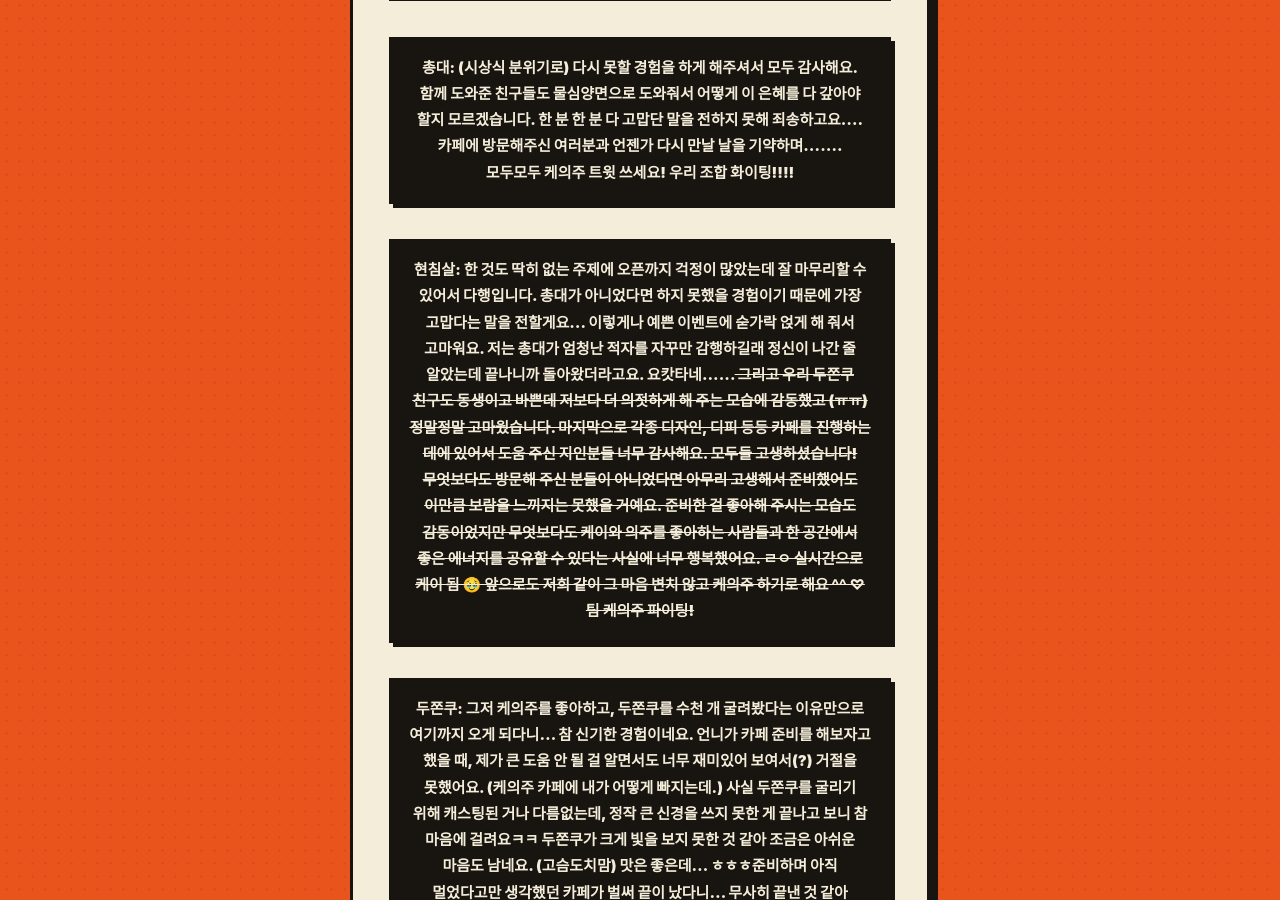
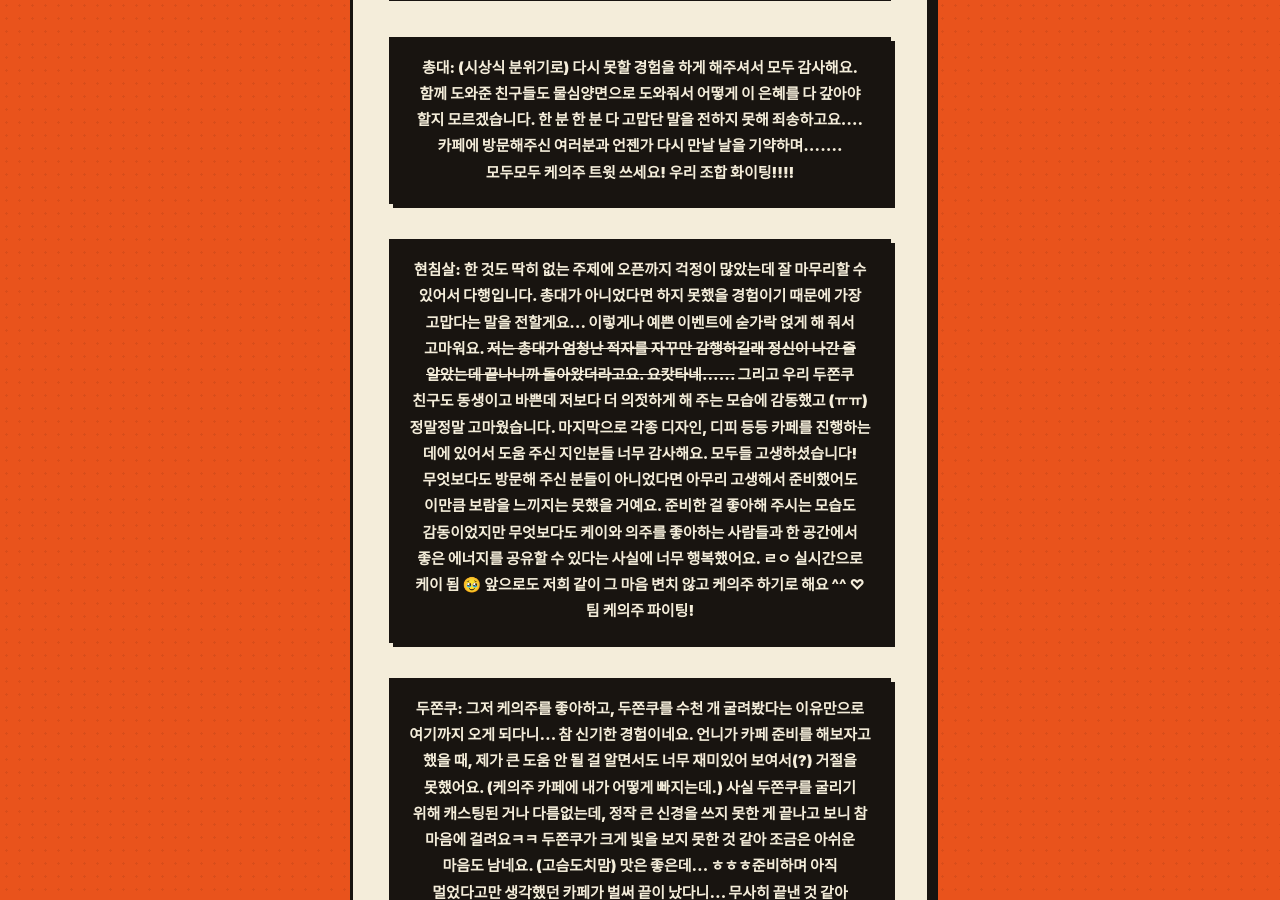
Before and after one commit to limitedpairing/blog, a Jekyll site: the page built from index.html, in a window 1280 px wide and 900 px high, scrolled down 16121 px. Built offline with Jekyll 4.4.1, drawn with Linux system fonts in a browser that asks for light colours; some web fonts are replaced.

```diff
--- a/index.html
+++ b/index.html
@@ -179,7 +179,7 @@
   {% include photo.html file="028.jpg" caption="모두 수고했어요 🍺" %}
 
   <p class="signoff">총대: (시상식 분위기로) 다시 못할 경험을 하게 해주셔서 모두 감사해요. 함께 도와준 친구들도 물심양면으로 도와줘서 어떻게 이 은혜를 다 갚아야 할지 모르겠습니다. 한 분 한 분 다 고맙단 말을 전하지 못해 죄송하고요…. 카페에 방문해주신 여러분과 언젠가 다시 만날 날을 기약하며……. 모두모두 케의주 트윗 쓰세요! 우리 조합 화이팅!!!!</p>
-  <p class="signoff">현침살: 한 것도 딱히 없는 주제에 오픈까지 걱정이 많았는데 잘 마무리할 수 있어서 다행입니다. 총대가 아니었다면 하지 못했을 경험이기 때문에 가장 고맙다는 말을 전할게요… 이렇게나 예쁜 이벤트에 숟가락 얹게 해 줘서 고마워요. </del>저는 총대가 엄청난 적자를 자꾸만 감행하길래 정신이 나간 줄 알았는데 끝나니까 돌아왔더라고요. 요캇타네......<del> 그리고 우리 두쫀쿠 친구도 동생이고 바쁜데 저보다 더 의젓하게 해 주는 모습에 감동했고 (ㅠㅠ) 정말정말 고마웠습니다. 마지막으로 각종 디자인, 디피 등등 카페를 진행하는 데에 있어서 도움 주신 지인분들 너무 감사해요. 모두들 고생하셨습니다! 무엇보다도 방문해 주신 분들이 아니었다면 아무리 고생해서 준비했어도 이만큼 보람을 느끼지는 못했을 거예요. 준비한 걸 좋아해 주시는 모습도 감동이었지만 무엇보다도 케이와 의주를 좋아하는 사람들과 한 공간에서 좋은 에너지를 공유할 수 있다는 사실에 너무 행복했어요. ㄹㅇ 실시간으로 케이 됨 🥹 앞으로도 저희 같이 그 마음 변치 않고 케의주 하기로 해요 ^^ ♡ 팀 케의주 파이팅!</p>
+  <p class="signoff">현침살: 한 것도 딱히 없는 주제에 오픈까지 걱정이 많았는데 잘 마무리할 수 있어서 다행입니다. 총대가 아니었다면 하지 못했을 경험이기 때문에 가장 고맙다는 말을 전할게요… 이렇게나 예쁜 이벤트에 숟가락 얹게 해 줘서 고마워요. <del>저는 총대가 엄청난 적자를 자꾸만 감행하길래 정신이 나간 줄 알았는데 끝나니까 돌아왔더라고요. 요캇타네......</del> 그리고 우리 두쫀쿠 친구도 동생이고 바쁜데 저보다 더 의젓하게 해 주는 모습에 감동했고 (ㅠㅠ) 정말정말 고마웠습니다. 마지막으로 각종 디자인, 디피 등등 카페를 진행하는 데에 있어서 도움 주신 지인분들 너무 감사해요. 모두들 고생하셨습니다! 무엇보다도 방문해 주신 분들이 아니었다면 아무리 고생해서 준비했어도 이만큼 보람을 느끼지는 못했을 거예요. 준비한 걸 좋아해 주시는 모습도 감동이었지만 무엇보다도 케이와 의주를 좋아하는 사람들과 한 공간에서 좋은 에너지를 공유할 수 있다는 사실에 너무 행복했어요. ㄹㅇ 실시간으로 케이 됨 🥹 앞으로도 저희 같이 그 마음 변치 않고 케의주 하기로 해요 ^^ ♡ 팀 케의주 파이팅!</p>
   <p class="signoff">두쫀쿠: 그저 케의주를 좋아하고, 두쫀쿠를 수천 개 굴려봤다는 이유만으로 여기까지 오게 되다니… 참 신기한 경험이네요. 언니가 카페 준비를 해보자고 했을 때, 제가 큰 도움 안 될 걸 알면서도 너무 재미있어 보여서(?) 거절을 못했어요. (케의주 카페에 내가 어떻게 빠지는데.) 사실 두쫀쿠를 굴리기 위해 캐스팅된 거나 다름없는데, 정작 큰 신경을 쓰지 못한 게 끝나고 보니 참 마음에 걸려요ㅋㅋ 두쫀쿠가 크게 빛을 보지 못한 것 같아 조금은 아쉬운 마음도 남네요. (고슴도치맘) 맛은 좋은데… ㅎㅎㅎ준비하며 아직 멀었다고만 생각했던 카페가 벌써 끝이 났다니… 무사히 끝낸 것 같아 뿌듯하기도 하고…  마지막으로 몇 달간 같이 고생한 우리 언니들, 여러 방면에서 도움 많이 준 친구들, 그리고 카페에 찾아와 주시고 함께 즐겨 주신 케이와 의주를 좋아하는 모든 분들께 감사드립니다. 덕분에 오래오래 기억에 남을 행복한 추억이 생겼어요. 우리 영원히 케의주해요.🤍 우리 이거 또 하자!!!</p>
 
 </article>
```
